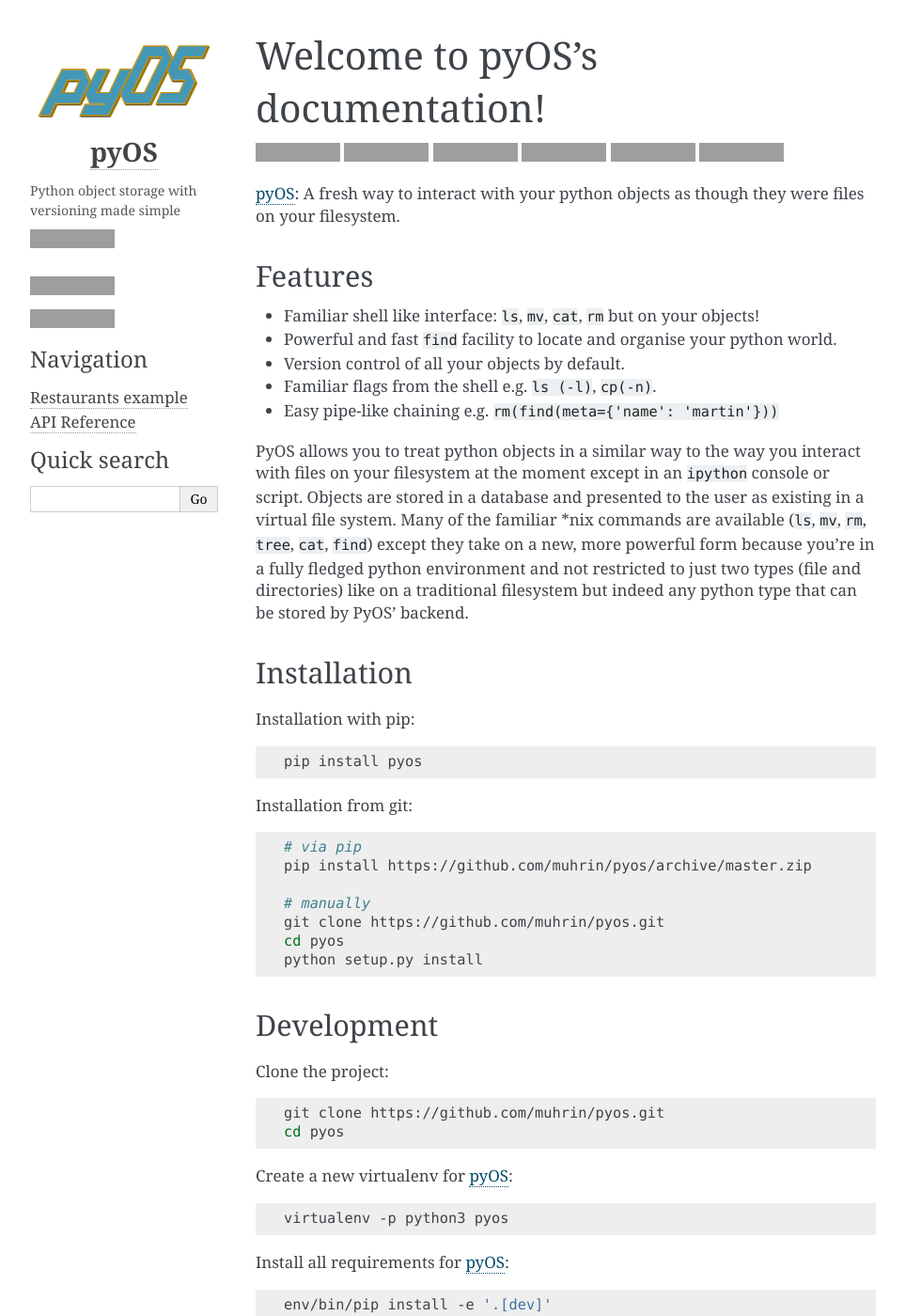
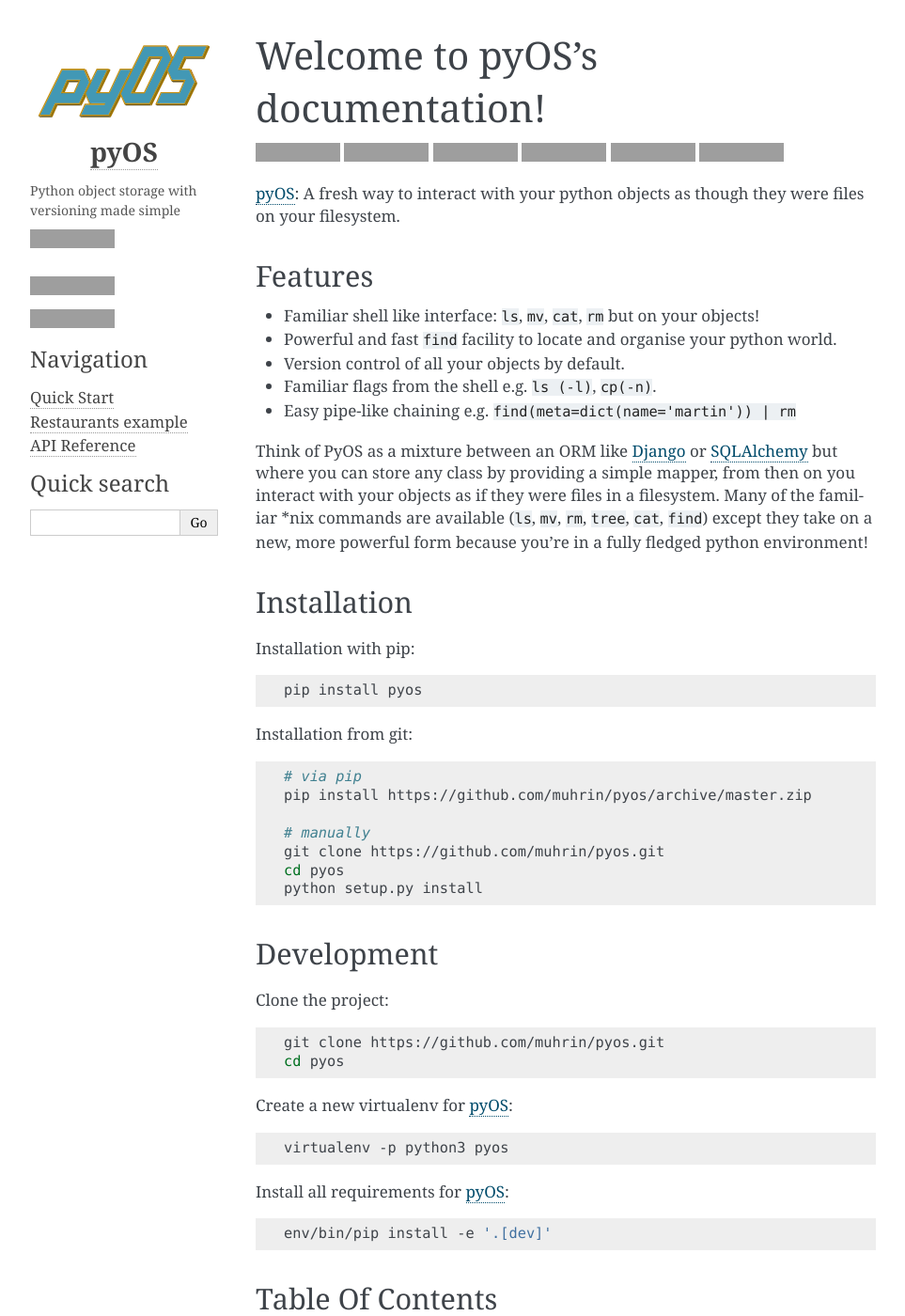
Before and after one commit to muhrin/pyos, a Sphinx documentation site: the page built from docs/source/index.rst, in a window 1280 px wide and 1400 px high, cut to the strip 0-1400 px from the top of the window. Shown: the whole strip at 94% size, without its empty margins (148-1111 px from the left). Built offline with Sphinx 7.4.7, drawn with Linux system fonts in a browser that asks for light colours; grey boxes are pictures that could not be loaded.

Commit message:
Improved documentation (quick start) and mv fix
There was a bug with mv is supplying more than one things to move (plus
the destination).  Fixed and tested.

```diff
--- a/docs/requirements.txt
+++ b/docs/requirements.txt
@@ -2,3 +2,4 @@
 .[dev]
 autodoc
 nbsphinx
+jupyter-sphinx
--- a/docs/source/conf.py
+++ b/docs/source/conf.py
@@ -41,8 +41,13 @@ autoclass_content = 'both'
 # extensions coming with Sphinx (named 'sphinx.ext.*') or your custom
 # ones.
 extensions = [
-    'sphinx.ext.autodoc', 'sphinx.ext.doctest', 'sphinx.ext.coverage', 'sphinx.ext.viewcode',
-    'sphinx.ext.autosummary', 'nbsphinx'
+    'sphinx.ext.autodoc',
+    'sphinx.ext.doctest',
+    'sphinx.ext.coverage',
+    'sphinx.ext.viewcode',
+    'sphinx.ext.autosummary',
+    'nbsphinx',
+    'jupyter_sphinx.execute',
 ]
 
 # Add any paths that contain templates here, relative to this directory.
--- a/docs/source/index.rst
+++ b/docs/source/index.rst
@@ -4,6 +4,9 @@
    contain the root `toctree` directive.
 
 .. _pyOS: https://github.com/muhrin/pyos
+.. _Django: https://www.djangoproject.com/
+.. _SQLAlchemy: https://www.sqlalchemy.org/
+
 
 
 Welcome to pyOS's documentation!
@@ -41,15 +44,12 @@ Features
 * Powerful and fast ``find`` facility to locate and organise your python world.
 * Version control of all your objects by default.
 * Familiar flags from the shell e.g. ``ls (-l)``, ``cp(-n)``.
-* Easy pipe-like chaining e.g. ``rm(find(meta={'name': 'martin'}))``
+* Easy pipe-like chaining e.g. ``find(meta=dict(name='martin')) | rm``
 
-PyOS allows you to treat python objects in a
-similar way to the way you interact with files on your filesystem at the moment except in an ``ipython``
-console or script.  Objects are stored in a database and presented to the user as existing in a
-virtual file system.  Many of the familiar \*nix commands are available (``ls``, ``mv``, ``rm``, ``tree``, ``cat``,
-``find``) except they take on a new, more powerful form because you're in a fully fledged python environment
-and not restricted to just two types (file and directories) like on a traditional filesystem but
-indeed any python type that can be stored by PyOS' backend.
+Think of PyOS as a mixture between an ORM like `Django`_ or `SQLAlchemy`_ but where you can store any class by providing
+a simple mapper, from then on you interact with your objects as if they were files in a filesystem.
+Many of the familiar \*nix commands are available (``ls``, ``mv``, ``rm``, ``tree``, ``cat``,
+``find``) except they take on a new, more powerful form because you're in a fully fledged python environment!
 
 
 Installation
@@ -105,6 +105,7 @@ Table Of Contents
    :glob:
    :maxdepth: 3
 
+   quick-start
    examples/restaurants.ipynb
    apidoc
 
--- a/setup.py
+++ b/setup.py
@@ -39,6 +39,7 @@ setup(
         'gui': ['mincepy[gui]'],
         'dev': [
             'ipython',
+            'jupyter-sphinx',
             'nbsphinx',
             'pip',
             'pytest>4',
```
Also changed, not shown: docs/source/quick-start.rst (added, +68 -0 lines), docs/source/examples/simple.ipynb (deleted), 2 other files.
